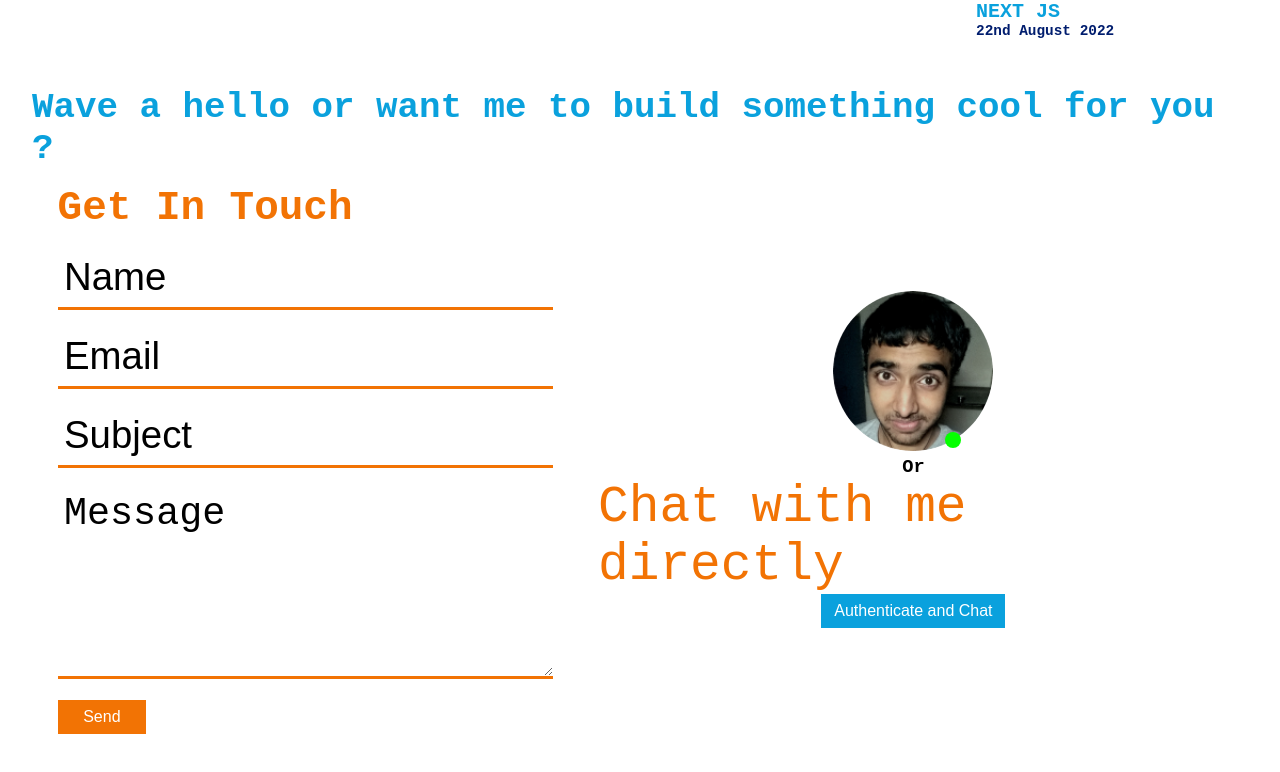
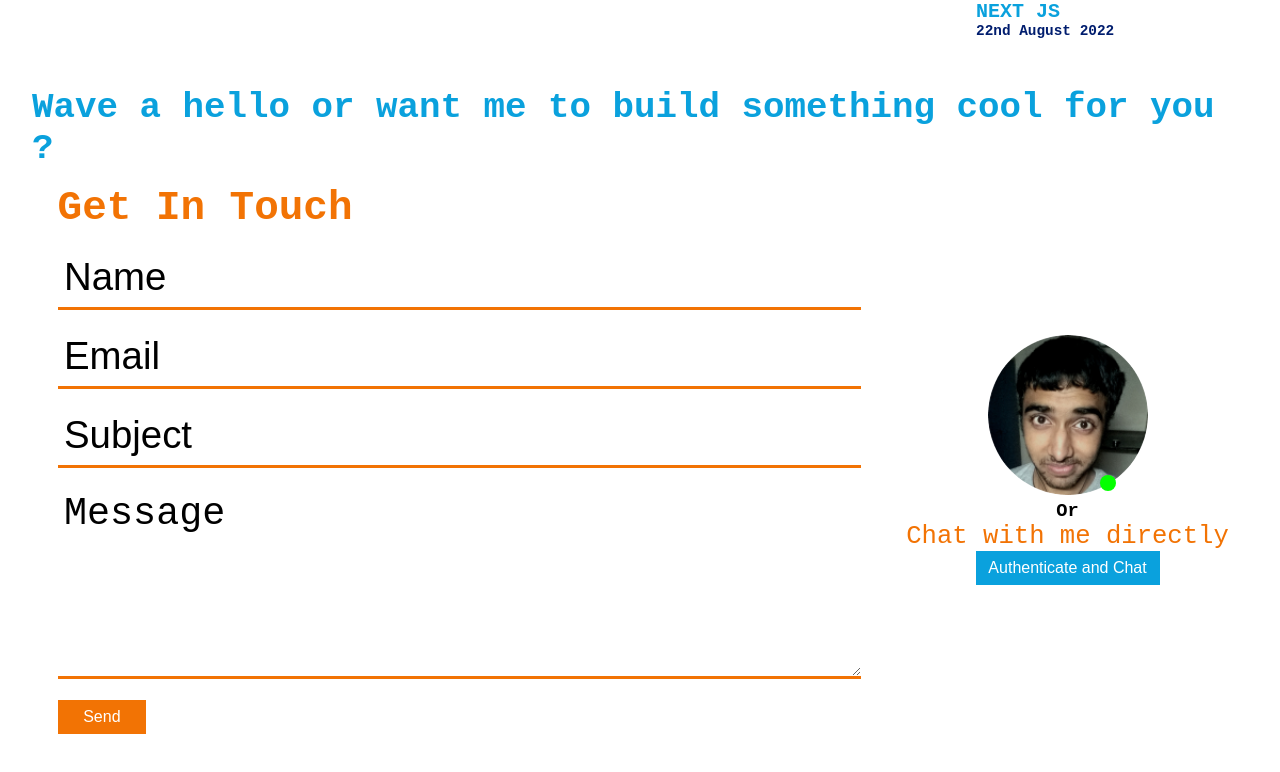
Before and after one commit to sedhha/next-js-pf-v2, a Next.js app: page / in a window 1280 px wide. Shown: the part 2127-2899 px from the top of the page. Built offline with nearby package versions, Linux system fonts and the light colour scheme.

Commit message:
Responsiveness correction
Small Screen Sizes and Mobile Devices

```diff
--- a/components/v2/Contact/Contact.module.css
+++ b/components/v2/Contact/Contact.module.css
@@ -104,7 +104,7 @@
 .ChatDirectlyForm > h2 {
 	font-style: normal;
 	font-weight: 500;
-	font-size:var(--chat-directly-font-size);
+	font-size: var(--chat-directly-font-size);
 	color: var(--get-in-touch-color);
 }
 
@@ -176,8 +176,7 @@
 }
 
 .MessageSendContainer_button {
-	height: var(--send-button-size);
-	width: var(--send-button-size);
+	font-size: var(--send-button-size);
 	color: var(--send-button-color);
 	transition: var(--fade-transition);
 }
@@ -235,6 +234,14 @@
 	padding: 1vh 1vw;
 }
 
+.ChatElements::-webkit-scrollbar {
+	width: 0.3em;
+}
+
+.ChatElements::-webkit-scrollbar-thumb {
+	background-color: darkgrey;
+}
+
 .CloseButton {
 	cursor: pointer;
 	transition: var(--fade-transition);
@@ -252,7 +259,7 @@
 		width: clamp(100vw, 100%, 100vw);
 	}
 	.ChatElements {
-        max-height: 80vh;
+		max-height: 75vh;
 	}
 	.ElementMessageContainer {
 		font-size: clamp(0.5rem, 2vh, 16rem);
--- a/styles/global.css
+++ b/styles/global.css
@@ -8,8 +8,8 @@
 	--white-card-date-text-color: var(--dark-blue);
 	--white-card-description-text-color: black;
 	--dark-gray: #6c6767;
-	--orange: #F27304;
-	--green: #05FF00;
+	--orange: #f27304;
+	--green: #05ff00;
 	--faded-purple: rgba(74, 69, 214, 0.74);
 
 	/* Shadows */
@@ -36,7 +36,8 @@
 	--fade-transition: 0.3s ease-in all;
 	--send-buttoon-size: clamp(1.5rem, 2.5vw, 5rem);
 	--chat-avatar-size: 5vh;
-	--chat-directly-font-size: 4vw;
+	--chat-directly-font-size: 2vw;
+	--send-button-size: 2vw;
 }
 .lightMode {
 	font-family: 'Courier New', Courier, monospace;
@@ -115,5 +116,12 @@
 		--contact-header-text: 2.8vh;
 		--get-in-touch-header-text: 3.2vh;
 		--chat-directly-font-size: 3vh;
+		--send-button-size: 4vh;
 	}
 }
+
+@media screen and (max-height: 700px) {
+	:root {
+		--get-in-touch-input-font-size: 2vw;
+	}
+}
```
Lines whose indentation alone changed are shown as unchanged.
